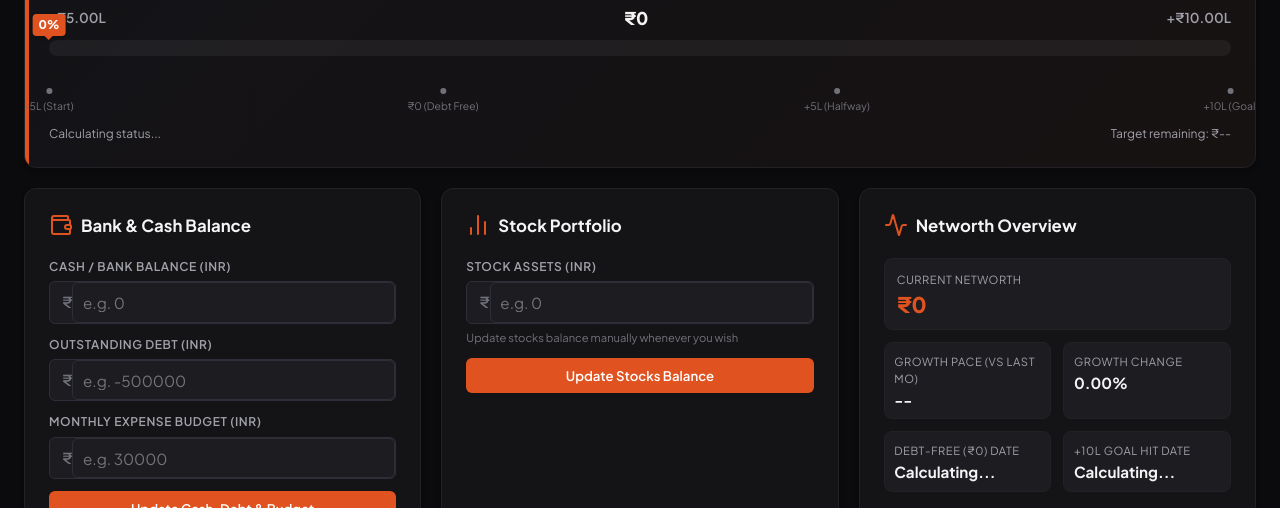
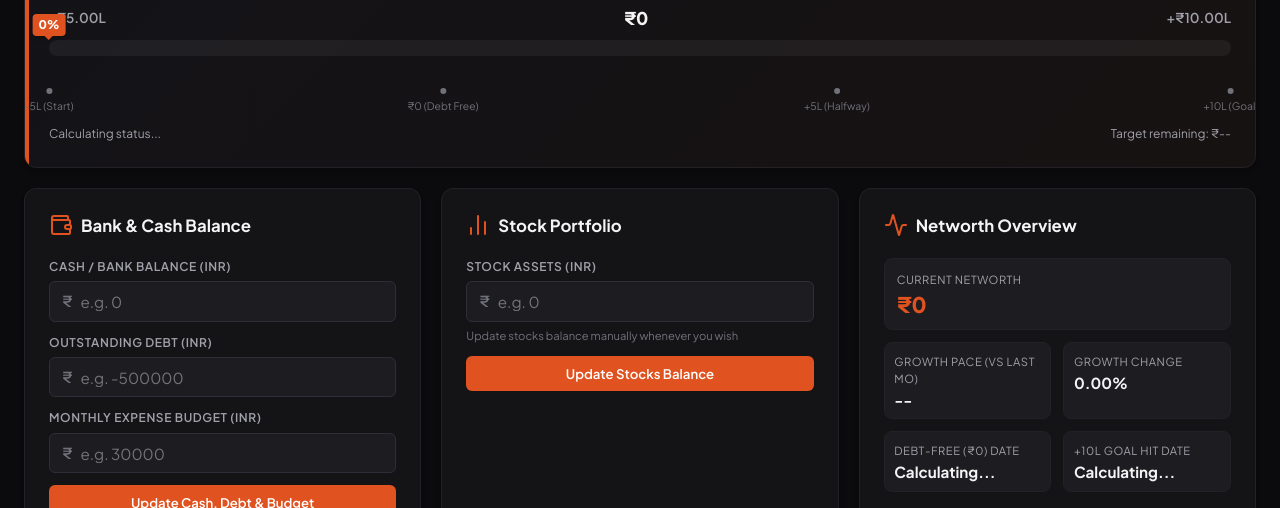
Before and after one commit to Samandreasxxxxx/Finance-Tracker, a website built with Vite: page index.html in a window 1280 px wide. Shown: the part 292-800 px from the top of the page. Built offline with nearby package versions, Linux system fonts and the light colour scheme; files whose address does not match are found by name.

Commit message:
Fix input wrapper CSS rule to prevent inner input border overlap when type is text

```diff
--- a/style.css
+++ b/style.css
@@ -465,19 +465,22 @@ body {
   color: var(--text-dark);
 }
 
-.input-wrapper input {
+.input-wrapper input,
+.input-wrapper input[type="text"] {
   width: 100%;
-  background: transparent;
-  border: none;
-  outline: none;
+  background: transparent !important;
+  border: none !important;
+  border-radius: 0 !important;
+  outline: none !important;
+  box-shadow: none !important;
   padding: 0.6rem 0.5rem;
   color: var(--text-main);
   font-family: var(--font-family);
   font-size: 0.95rem;
 }
 
-.input-group input[type="text"],
-.input-group select {
+.input-group > input[type="text"],
+.input-group > select {
   background-color: var(--input-bg);
   border: 1px solid var(--input-border);
   border-radius: 6px;
@@ -489,8 +492,8 @@ body {
   transition: border-color 0.2s ease, box-shadow 0.2s ease;
 }
 
-.input-group input[type="text"]:focus,
-.input-group select:focus {
+.input-group > input[type="text"]:focus,
+.input-group > select:focus {
   border-color: var(--accent-orange);
   box-shadow: 0 0 0 1px var(--accent-orange);
 }
```
